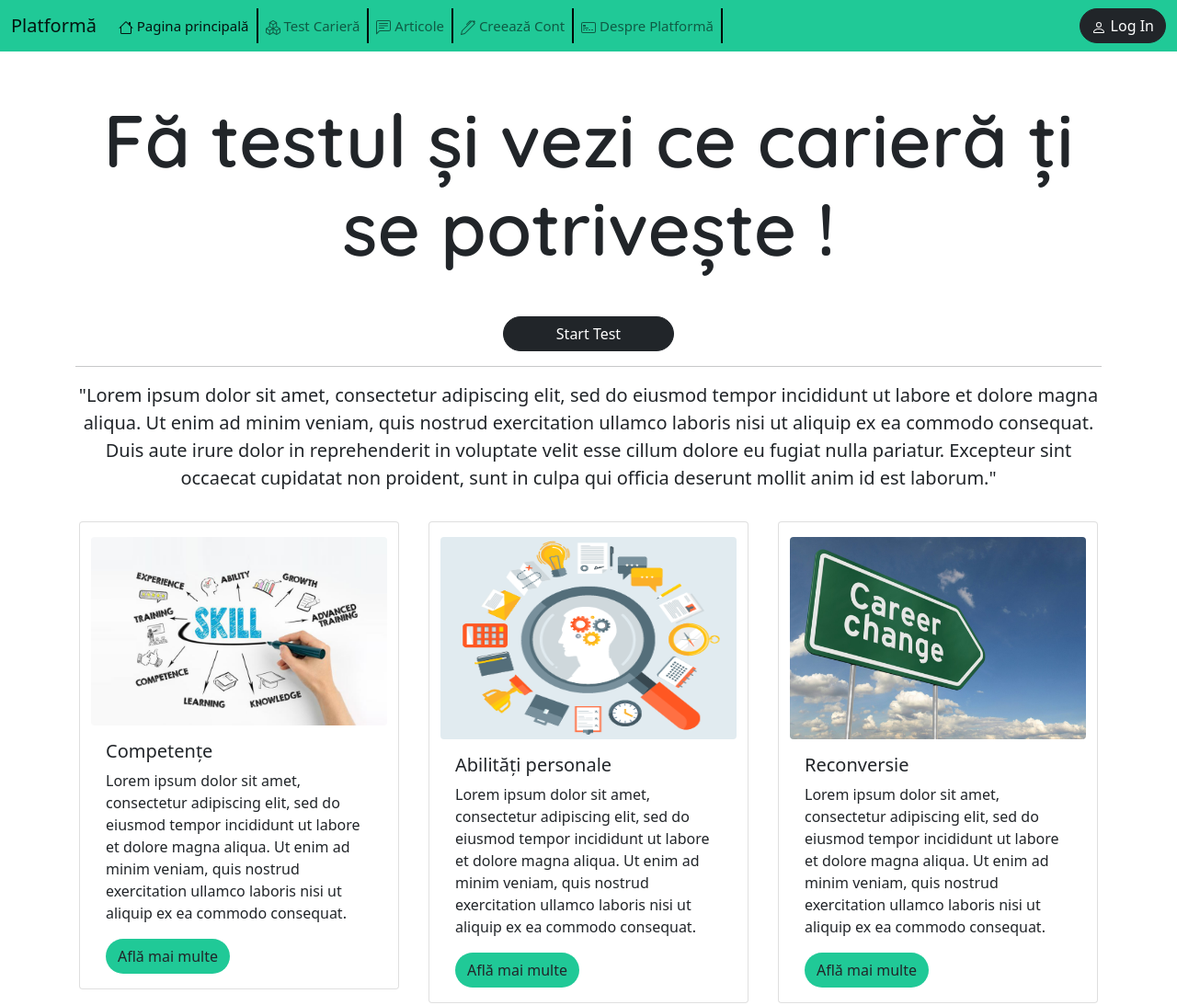
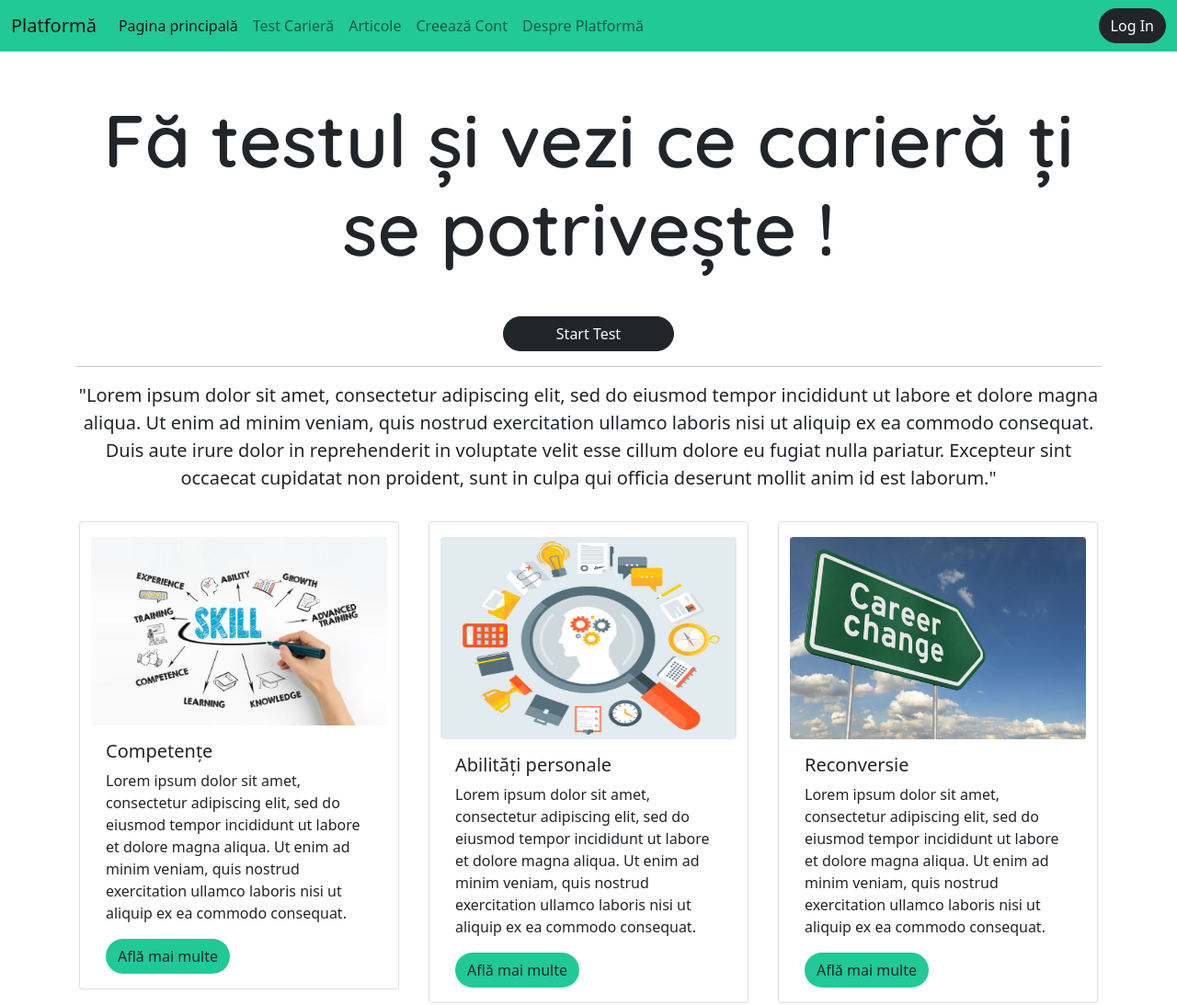
Before and after one commit to nandreiv/Platforma, a plain HTML site: page index.html in a window 1280 px wide. Shown: the top 1093 px of the page at 92% size. Drawn offline with nearby package versions, Linux system fonts and the light colour scheme.

Commit message:
Revert "Merge branch 'main' of https://github.com/nandreiv/Platforma"
This reverts commit 6fd0b7e919a99cbcc3310e31231a0f6dc55e2604, reversing
changes made to c6c87ea7cf22e0f164eb17a4618ff897b42a912a.

```diff
--- a/index.html
+++ b/index.html
@@ -29,49 +29,22 @@
           <div class="collapse navbar-collapse" id="navbarSupportedContent">
             <ul class="navbar-nav me-auto mb-2 mb-lg-0">
               <li class="nav-item">
-                <a class="nav-link active" aria-current="page" href="#" style="font-size: 15px; border-right: 2px solid black;">
-                    <svg xmlns="http://www.w3.org/2000/svg" width="16" height="16" fill="currentColor" class="bi bi-house" viewBox="0 0 16 16">
-                        <path fill-rule="evenodd" d="M2 13.5V7h1v6.5a.5.5 0 0 0 .5.5h9a.5.5 0 0 0 .5-.5V7h1v6.5a1.5 1.5 0 0 1-1.5 1.5h-9A1.5 1.5 0 0 1 2 13.5zm11-11V6l-2-2V2.5a.5.5 0 0 1 .5-.5h1a.5.5 0 0 1 .5.5z"/>
-                        <path fill-rule="evenodd" d="M7.293 1.5a1 1 0 0 1 1.414 0l6.647 6.646a.5.5 0 0 1-.708.708L8 2.207 1.354 8.854a.5.5 0 1 1-.708-.708L7.293 1.5z"/>
-                    </svg>
-                  Pagina principală</a>
+                <a class="nav-link active" aria-current="page" href="#">Pagina principală</a>
               </li>
               <li class="nav-item">
-                <a class="nav-link" href="#" style="font-size: 15px; border-right: 2px solid black;">
-                    <svg xmlns="http://www.w3.org/2000/svg" width="16" height="16" fill="currentColor" class="bi bi-boxes" viewBox="0 0 16 16">
-                        <path d="M7.752.066a.5.5 0 0 1 .496 0l3.75 2.143a.5.5 0 0 1 .252.434v3.995l3.498 2A.5.5 0 0 1 16 9.07v4.286a.5.5 0 0 1-.252.434l-3.75 2.143a.5.5 0 0 1-.496 0l-3.502-2-3.502 2.001a.5.5 0 0 1-.496 0l-3.75-2.143A.5.5 0 0 1 0 13.357V9.071a.5.5 0 0 1 .252-.434L3.75 6.638V2.643a.5.5 0 0 1 .252-.434L7.752.066ZM4.25 7.504 1.508 9.071l2.742 1.567 2.742-1.567L4.25 7.504ZM7.5 9.933l-2.75 1.571v3.134l2.75-1.571V9.933Zm1 3.134 2.75 1.571v-3.134L8.5 9.933v3.134Zm.508-3.996 2.742 1.567 2.742-1.567-2.742-1.567-2.742 1.567Zm2.242-2.433V3.504L8.5 5.076V8.21l2.75-1.572ZM7.5 8.21V5.076L4.75 3.504v3.134L7.5 8.21ZM5.258 2.643 8 4.21l2.742-1.567L8 1.076 5.258 2.643ZM15 9.933l-2.75 1.571v3.134L15 13.067V9.933ZM3.75 14.638v-3.134L1 9.933v3.134l2.75 1.571Z"/>
-                    </svg>
-                    Test Carieră</a>
+                <a class="nav-link" href="#">Test Carieră</a>
               </li>
               <li class="nav-item">
-                <a class="nav-link" href="#" style="font-size: 15px; border-right: 2px solid black;">
-                    <svg xmlns="http://www.w3.org/2000/svg" width="16" height="16" fill="currentColor" class="bi bi-chat-left-text" viewBox="0 0 16 16">
-                        <path d="M14 1a1 1 0 0 1 1 1v8a1 1 0 0 1-1 1H4.414A2 2 0 0 0 3 11.586l-2 2V2a1 1 0 0 1 1-1h12zM2 0a2 2 0 0 0-2 2v12.793a.5.5 0 0 0 .854.353l2.853-2.853A1 1 0 0 1 4.414 12H14a2 2 0 0 0 2-2V2a2 2 0 0 0-2-2H2z"/>
-                        <path d="M3 3.5a.5.5 0 0 1 .5-.5h9a.5.5 0 0 1 0 1h-9a.5.5 0 0 1-.5-.5zM3 6a.5.5 0 0 1 .5-.5h9a.5.5 0 0 1 0 1h-9A.5.5 0 0 1 3 6zm0 2.5a.5.5 0 0 1 .5-.5h5a.5.5 0 0 1 0 1h-5a.5.5 0 0 1-.5-.5z"/>
-                    </svg>
-                    Articole</a>
+                <a class="nav-link" href="#">Articole</a>
               </li>
               <li class="nav-item">
-                <a class="nav-link" href="#" style="font-size: 15px; border-right: 2px solid black;">
-                    <svg xmlns="http://www.w3.org/2000/svg" width="16" height="16" fill="currentColor" class="bi bi-pen" viewBox="0 0 16 16">
-                        <path d="m13.498.795.149-.149a1.207 1.207 0 1 1 1.707 1.708l-.149.148a1.5 1.5 0 0 1-.059 2.059L4.854 14.854a.5.5 0 0 1-.233.131l-4 1a.5.5 0 0 1-.606-.606l1-4a.5.5 0 0 1 .131-.232l9.642-9.642a.5.5 0 0 0-.642.056L6.854 4.854a.5.5 0 1 1-.708-.708L9.44.854A1.5 1.5 0 0 1 11.5.796a1.5 1.5 0 0 1 1.998-.001zm-.644.766a.5.5 0 0 0-.707 0L1.95 11.756l-.764 3.057 3.057-.764L14.44 3.854a.5.5 0 0 0 0-.708l-1.585-1.585z"/>
-                    </svg>
-                    Creează Cont</a>
+                <a class="nav-link" href="#">Creează Cont</a>
               </li>
               <li class="nav-item">
-                <a class="nav-link" href="#" style="font-size: 15px; border-right: 2px solid black;">
-                    <svg xmlns="http://www.w3.org/2000/svg" width="16" height="16" fill="currentColor" class="bi bi-credit-card-2-front" viewBox="0 0 16 16">
-                        <path d="M14 3a1 1 0 0 1 1 1v8a1 1 0 0 1-1 1H2a1 1 0 0 1-1-1V4a1 1 0 0 1 1-1h12zM2 2a2 2 0 0 0-2 2v8a2 2 0 0 0 2 2h12a2 2 0 0 0 2-2V4a2 2 0 0 0-2-2H2z"/>
-                        <path d="M2 5.5a.5.5 0 0 1 .5-.5h2a.5.5 0 0 1 .5.5v1a.5.5 0 0 1-.5.5h-2a.5.5 0 0 1-.5-.5v-1zm0 3a.5.5 0 0 1 .5-.5h5a.5.5 0 0 1 0 1h-5a.5.5 0 0 1-.5-.5zm0 2a.5.5 0 0 1 .5-.5h1a.5.5 0 0 1 0 1h-1a.5.5 0 0 1-.5-.5zm3 0a.5.5 0 0 1 .5-.5h1a.5.5 0 0 1 0 1h-1a.5.5 0 0 1-.5-.5zm3 0a.5.5 0 0 1 .5-.5h1a.5.5 0 0 1 0 1h-1a.5.5 0 0 1-.5-.5zm3 0a.5.5 0 0 1 .5-.5h1a.5.5 0 0 1 0 1h-1a.5.5 0 0 1-.5-.5z"/>
-                    </svg>
-                    Despre Platformă</a>
+                <a class="nav-link" href="#">Despre Platformă</a>
               </li>
             </ul>
-            <button class="btn btn-dark border border-dark rounded-pill"  type="submit">
-                <svg xmlns="http://www.w3.org/2000/svg" width="16" height="16" fill="currentColor" class="bi bi-person" viewBox="0 0 16 16">
-                    <path d="M8 8a3 3 0 1 0 0-6 3 3 0 0 0 0 6zm2-3a2 2 0 1 1-4 0 2 2 0 0 1 4 0zm4 8c0 1-1 1-1 1H3s-1 0-1-1 1-4 6-4 6 3 6 4zm-1-.004c-.001-.246-.154-.986-.832-1.664C11.516 10.68 10.289 10 8 10c-2.29 0-3.516.68-4.168 1.332-.678.678-.83 1.418-.832 1.664h10z"/>
-                </svg>
-                Log In</button>
+            <button class="btn btn-dark border border-dark rounded-pill"  type="submit">Log In</button>
           </div>
         </div>
       </nav>
```
